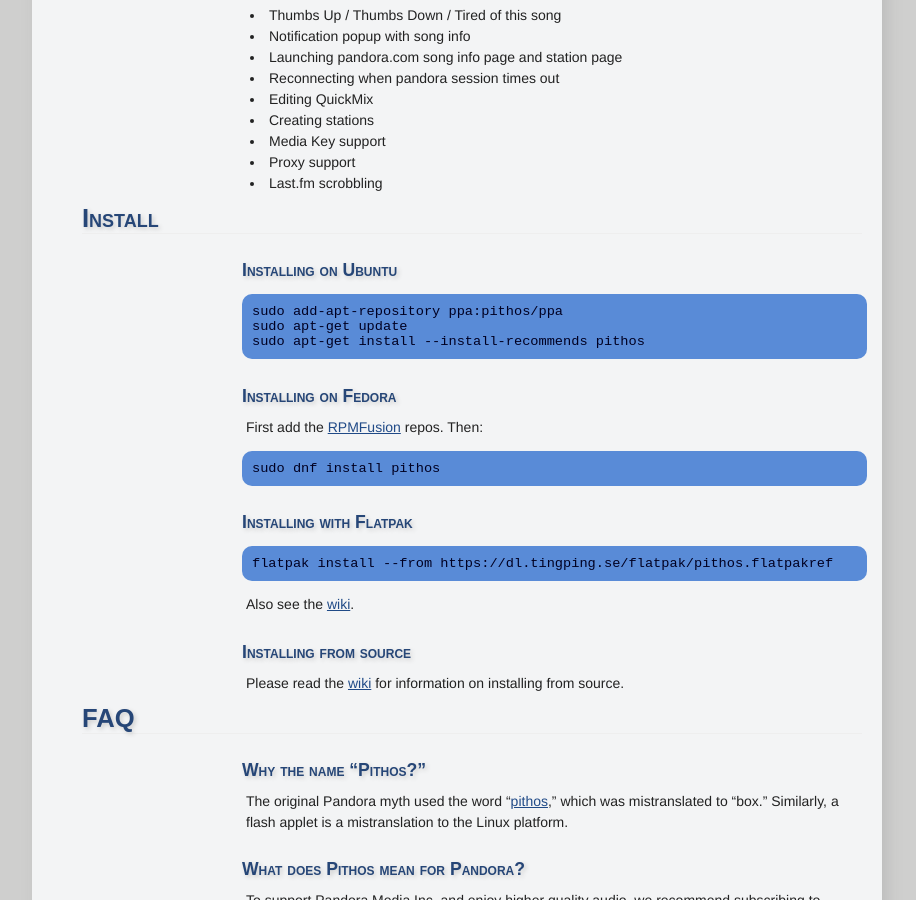
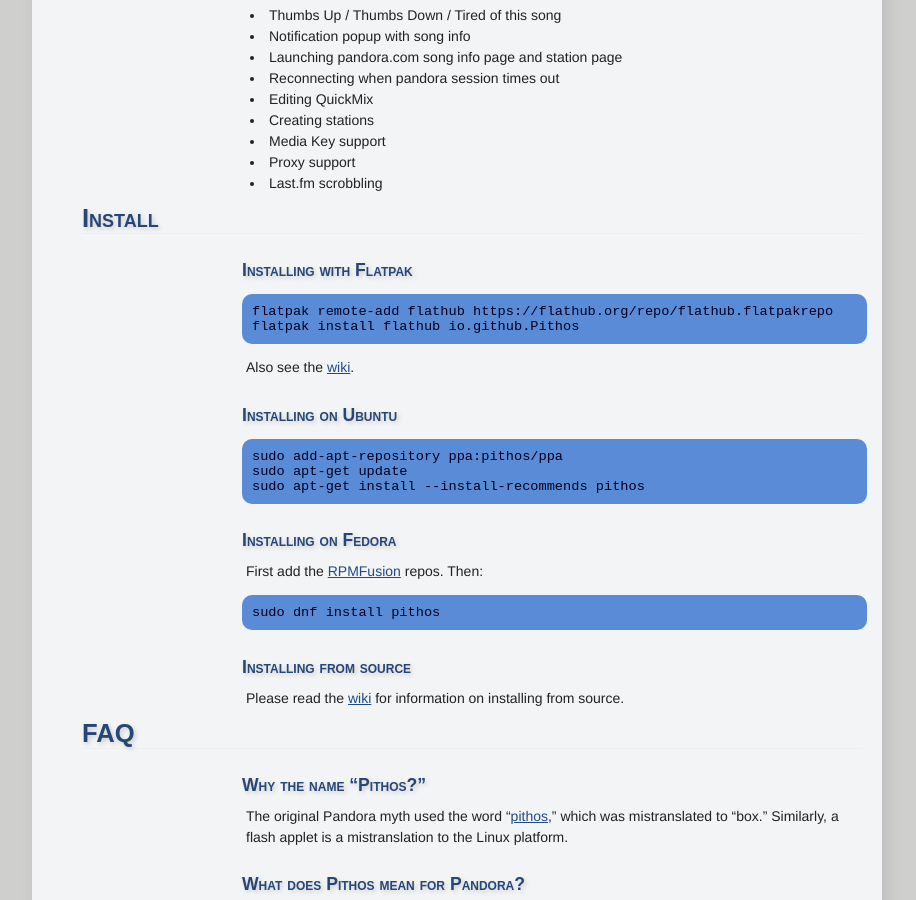
Before and after one commit to pithos/pithos.github.io, a Jekyll site: the page built from index.md, in a window 1280 px wide and 900 px high, scrolled down 1532 px. Shown: the whole window, without its empty margins (183-1099 px from the left). Built offline with Jekyll 4.4.1, drawn with Linux system fonts in a browser that asks for light colours.

Commit message:
Update index.md

```diff
--- a/index.md
+++ b/index.md
@@ -71,6 +71,13 @@
 
 ## <a name="install">Install</a>
 
+### Installing with Flatpak
+
+    flatpak remote-add flathub https://flathub.org/repo/flathub.flatpakrepo
+    flatpak install flathub io.github.Pithos
+
+Also see the [wiki](https://github.com/pithos/pithos/wiki/Flatpak).
+
 ### Installing on Ubuntu
 
     sudo add-apt-repository ppa:pithos/ppa
@@ -82,12 +89,6 @@
 First add the [RPMFusion](http://rpmfusion.org/Configuration) repos. Then:
 
     sudo dnf install pithos
-
-### Installing with Flatpak
-
-    flatpak install --from https://dl.tingping.se/flatpak/pithos.flatpakref
-
-Also see the [wiki](https://github.com/pithos/pithos/wiki/Flatpak).
 
 ### Installing from source
 
```
